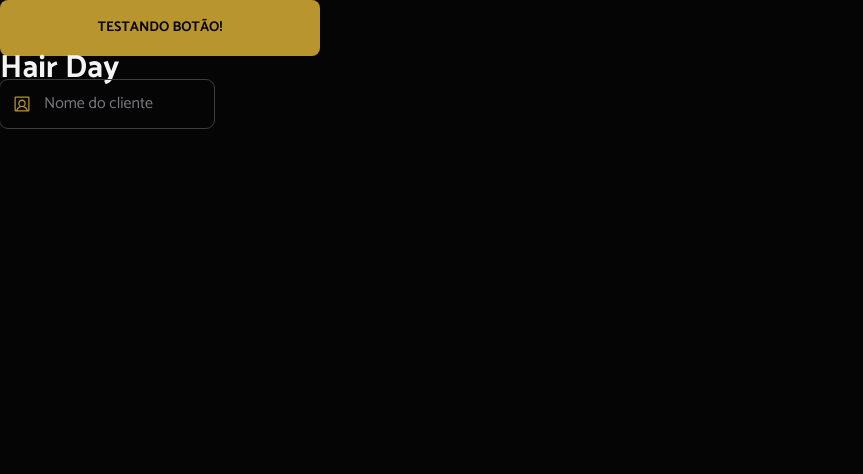
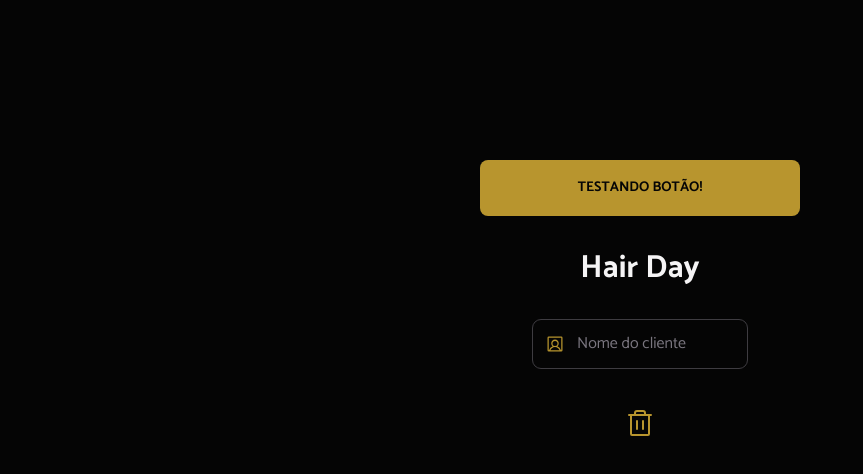
Before and after one commit to bruamado/hair-day-rs, a React app: page / in a window 1280 px wide. Shown: the top 474 px of the page, without its empty margins (0-863 px from the left). Built offline with nearby package versions, Linux system fonts and the light colour scheme; the HTML template or start-up script is replaced by a standard one.

Commit message:
feat: component ButtonIcon

```diff
--- a/src/App.tsx
+++ b/src/App.tsx
@@ -1,11 +1,13 @@
-import { UserSquareIcon } from "@phosphor-icons/react";
-import { Text } from "./components/text/text";
-import { Button } from "./components/button";
-import { TextInput } from "./components/text-input";
+import { UserSquareIcon, TrashIcon } from "@phosphor-icons/react"
+import { Text } from "./components/text/text"
+import { Button } from "./components/button"
+import { TextInput } from "./components/text-input"
+import { ButtonIcon } from "./components/buttonIcon"
 
 function App() {
   return (
     <div className="bg-gray-900 h-dvh">
+      <div className="flex flex-col justify-center items-center p-40 gap-10">
         <Button onClick={() => alert("clicou!")} className="w-80">
           Testando botão!
         </Button>
@@ -13,8 +15,10 @@ function App() {
           Hair Day
         </Text>
         <TextInput placeholder="Nome do cliente" Icon={UserSquareIcon} />
+        <ButtonIcon Icon={TrashIcon} />
       </div>
-  );
+    </div>
+  )
 }
 
-export default App;
+export default App
--- /dev/null
+++ b/src/components/buttonIcon.tsx
@@ -0,0 +1,56 @@
+import { cva, cx, type VariantProps } from "class-variance-authority"
+import type React from "react"
+import type { Icon } from "@phosphor-icons/react"
+
+const buttonVariants = cva(
+  "flex items-center justify-center cursor-pointer rounded-lg gap-2 select-none",
+  {
+    variants: {
+      disabled: {
+        true: "opacity-30 pointer-events-none",
+      },
+    },
+    defaultVariants: {
+      disabled: false,
+    },
+  }
+)
+
+const iconVariants = cva("", {
+  variants: {
+    variant: {
+      primary: "text-yellow hover:text-yellow-dark",
+    },
+  },
+  defaultVariants: {
+    variant: "primary",
+  },
+})
+
+interface ButtonProps
+  extends Omit<React.ComponentProps<"button">, "size" | "disabled">,
+    VariantProps<typeof buttonVariants>,
+    VariantProps<typeof iconVariants> {
+  Icon: Icon
+  size?: number | string
+}
+
+export const ButtonIcon = ({
+  variant,
+  size = 32,
+  disabled,
+  className,
+  Icon,
+  ...props
+}: ButtonProps) => {
+  return (
+    <button className={cx(buttonVariants({ disabled }), className)} {...props}>
+      <Icon
+        className={iconVariants({
+          variant,
+        })}
+        size={size}
+      />
+    </button>
+  )
+}
```
Lines whose indentation alone changed are shown as unchanged.
